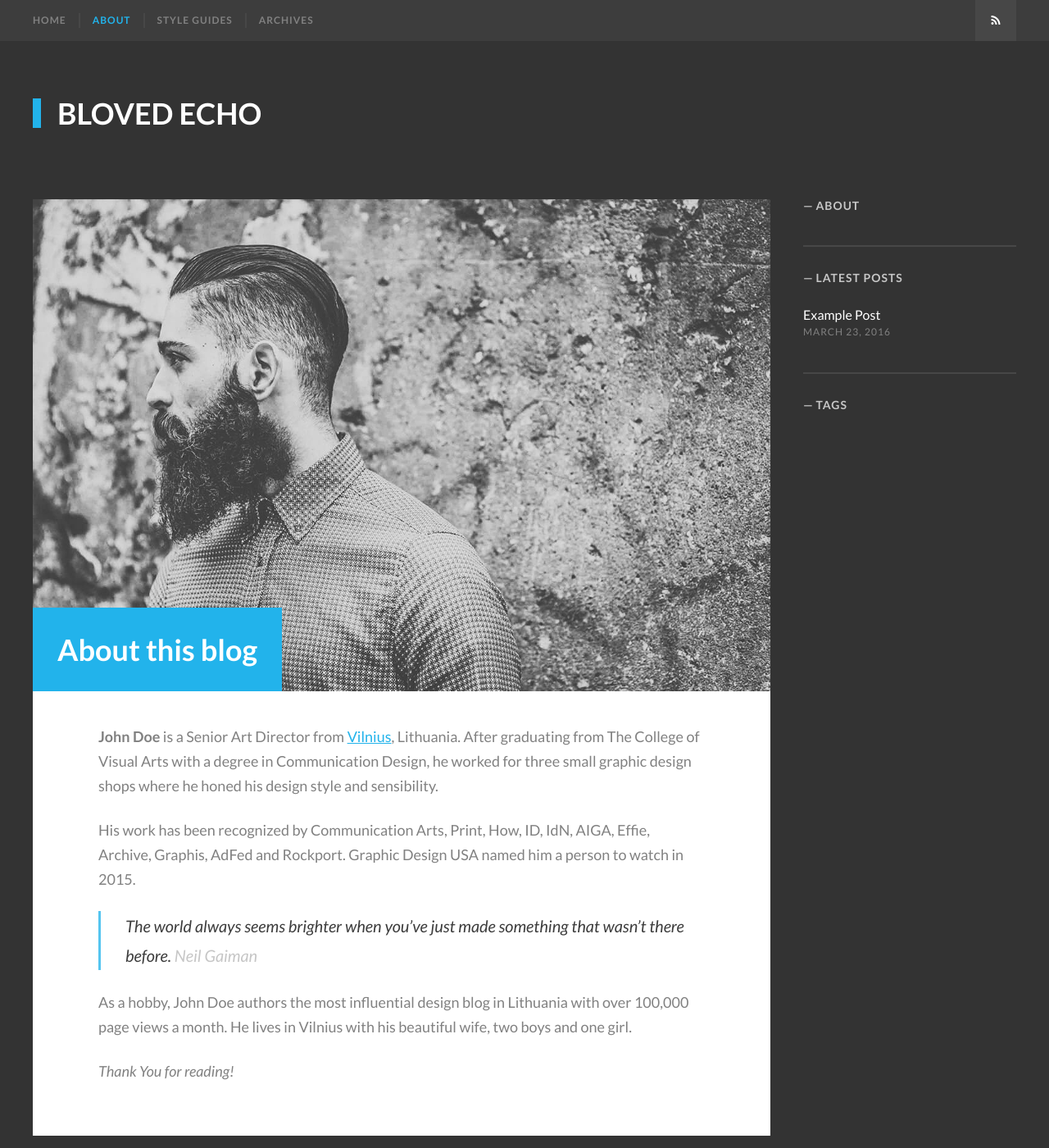
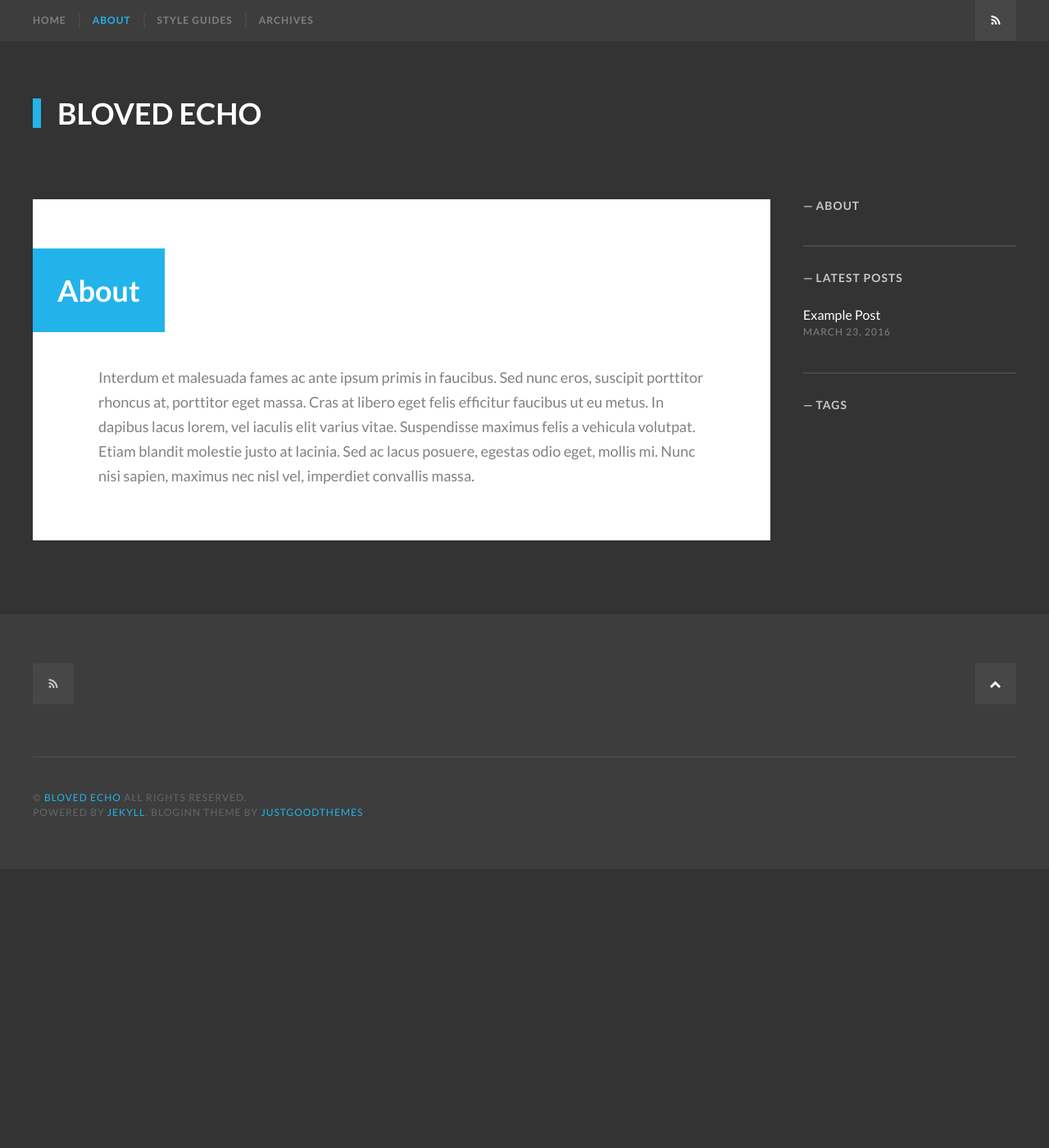
Before and after one commit to marchdoe/beloved-echo, a Jekyll site: the page built from about.md, in a window 1280 px wide and 1400 px high. Shown: the whole window at 82% size. Built offline with Jekyll 4.4.1, drawn with Linux system fonts in a browser that asks for light colours; some web fonts are replaced.

Commit message:
Updated About

```diff
--- a/about.md
+++ b/about.md
@@ -1,16 +1,7 @@
 ---
-title: About this blog
+title: About
+description: An about page
 layout: page
-description: An optional about page for BlogInn Jekyll theme
-banner_image: aboutPage.jpg
 ---
 
-**John Doe** is a Senior Art Director from [Vilnius](https://en.wikipedia.org/wiki/Vilnius), Lithuania. After graduating from The College of Visual Arts with a degree in Communication Design, he worked for three small graphic design shops where he honed his design style and sensibility.
-
-His work has been recognized by Communication Arts, Print, How, ID, IdN, AIGA, Effie, Archive, Graphis, AdFed and Rockport. Graphic Design USA named him a person to watch in 2015.
-
->The world always seems brighter when you’ve just made something that wasn’t there before. <cite>Neil Gaiman</cite>
-
-As a hobby, John Doe authors the most influential design blog in Lithuania with over 100,000 page views a month. He lives in Vilnius with his beautiful wife, two boys and one girl.
-
-*Thank You for reading!*
+Interdum et malesuada fames ac ante ipsum primis in faucibus. Sed nunc eros, suscipit porttitor rhoncus at, porttitor eget massa. Cras at libero eget felis efficitur faucibus ut eu metus. In dapibus lacus lorem, vel iaculis elit varius vitae. Suspendisse maximus felis a vehicula volutpat. Etiam blandit molestie justo at lacinia. Sed ac lacus posuere, egestas odio eget, mollis mi. Nunc nisi sapien, maximus nec nisl vel, imperdiet convallis massa.
```
